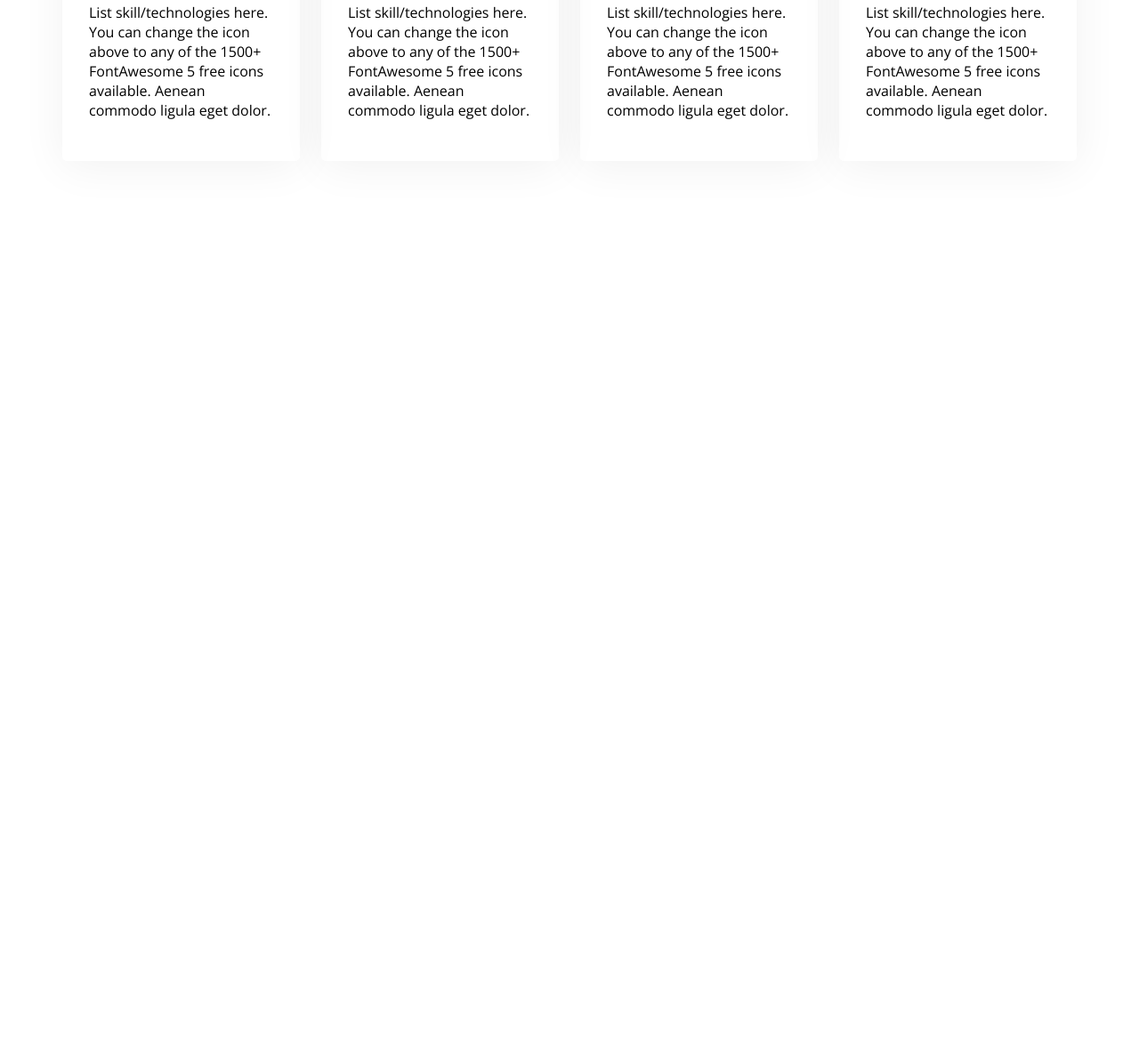
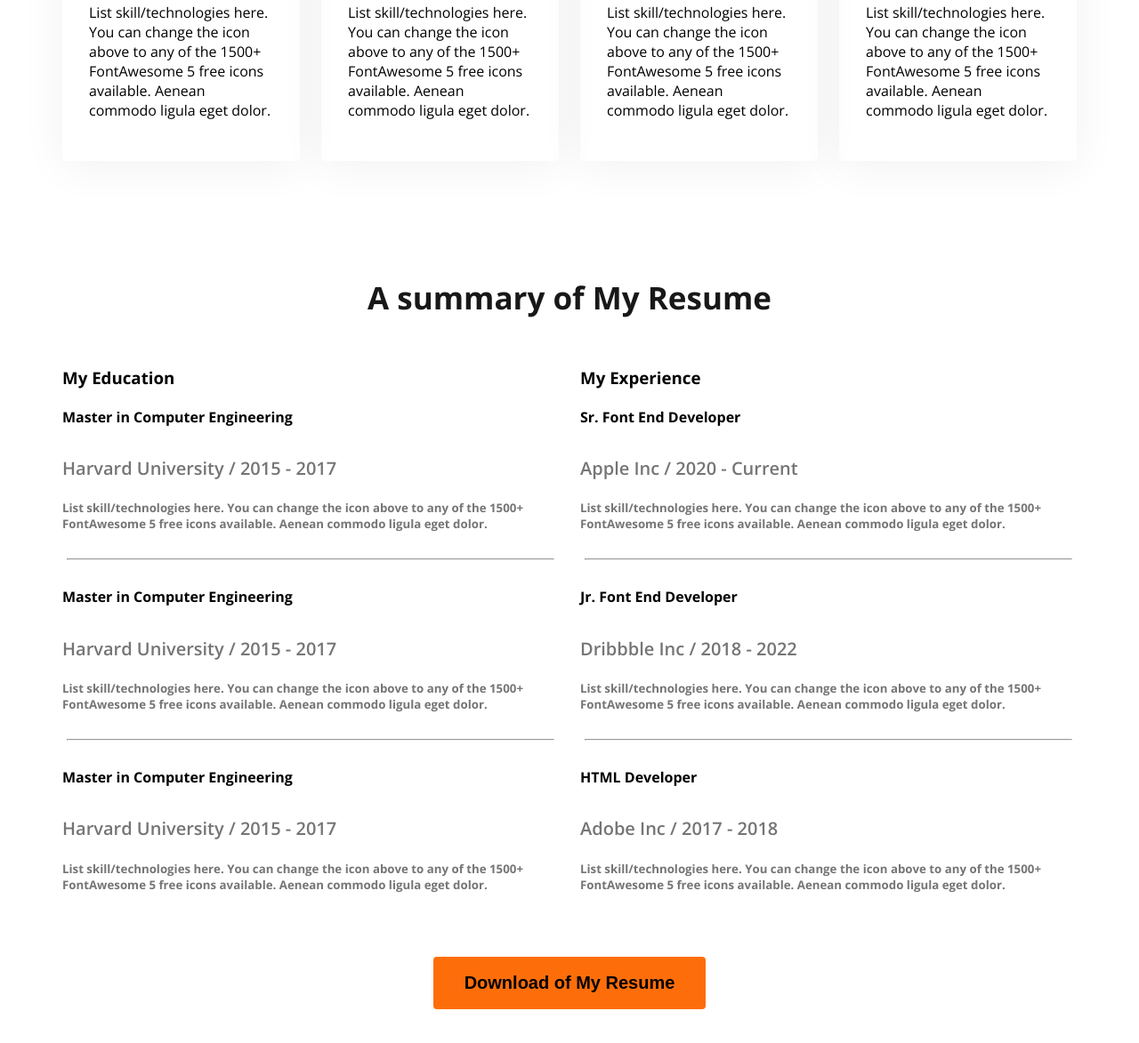
Before and after one commit to Shahinul99/web-dev-portfolio, a plain HTML site: page index.html in a window 1280 px wide. Shown: the part 1922-3095 px from the top of the page at 89% size. Before the commit the page ends 2233 px from the top, so only its background shows below. Drawn offline with nearby package versions, Linux system fonts and the light colour scheme.

Commit message:
added a resume section

```diff
--- a/index.html
+++ b/index.html
@@ -86,9 +86,77 @@
                 </div>
             </div>
         </section>
+        <section class="resume">
+            <h3 class="section-title text-center">A summary of My Resume</h3>
+            <div class="resume-container">
+                <!-- .resume-colum*2>h3.resume-colum-title+.experience*3>h4.experience-title+h5.experience-sub-title+.experience-description -->
+                <div class="resume-colum">
+                    <h3 class="resume-colum-title">My Education</h3>
+                    <div class="experience">
+                        <h4 class="experience-title">Master in Computer Engineering</h4>
+                        <h5 class="experience-sub-title">Harvard University / 2015 - 2017<h5>
+                        <div class="experience-description">List skill/technologies here. You can change the icon above
+                            to any of the 1500+ FontAwesome 5 free icons available. Aenean commodo ligula eget dolor.</div>
+                    </div>
+
+                    <hr>
+
+                    <div class="experience">
+                        <h4 class="experience-title">Master in Computer Engineering</h4>
+                        <h5 class="experience-sub-title">Harvard University / 2015 - 2017<h5>
+                        <div class="experience-description">List skill/technologies here. You can change the icon above
+                            to any of the 1500+ FontAwesome 5 free icons available. Aenean commodo ligula eget dolor.</div>
+                    </div>
+
+                    <hr>
+
+                    <div class="experience">
+                        <h4 class="experience-title">Master in Computer Engineering</h4>
+                        <h5 class="experience-sub-title">Harvard University / 2015 - 2017<h5>
+                        <div class="experience-description">List skill/technologies here. You can change the icon above
+                            to any of the 1500+ FontAwesome 5 free icons available. Aenean commodo ligula eget dolor.</div>
+                    </div>
+                </div>
+
+
+                <div class="resume-colum">
+                    <h3 class="resume-colum-title">My Experience</h3>
+                    <div class="experience">
+                        <h4 class="experience-title">Sr. Font End Developer</h4>
+                        <h5 class="experience-sub-title">Apple Inc / 2020 - Current<h5>
+                        <div class="experience-description">List skill/technologies here. You can change the icon above
+                            to any of the 1500+ FontAwesome 5 free icons available. Aenean commodo ligula eget dolor.</div>
+                    </div>
+
+                    <hr>
+
+                    <div class="experience">
+                        <h4 class="experience-title">Jr. Font End Developer</h4>
+                        <h5 class="experience-sub-title">Dribbble Inc / 2018 - 2022<h5>
+                        <div class="experience-description">List skill/technologies here. You can change the icon above
+                            to any of the 1500+ FontAwesome 5 free icons available. Aenean commodo ligula eget dolor.</div>
+                    </div>
+                    <hr>
+
+                    <div class="experience">
+                        <h4 class="experience-title">HTML Developer</h4>
+                        <h5 class="experience-sub-title">Adobe Inc / 2017 - 2018<h5>
+                        <div class="experience-description">List skill/technologies here. You can change the icon above
+                            to any of the 1500+ FontAwesome 5 free icons available. Aenean commodo ligula eget dolor.</div>
+                    </div>
+
+                </div>
+            </div>
+            <div class="text-center resume-download-cv">
+                <button class="btn-primary">Download of My Resume</button>
+            </div>
+        </section>
     </main>
-    <footer>
-
+    <footer class="secondary-bg">
+        <div class="footer-column">
+            <h3 class="section-title"></h3>
+        </div>
+        <div class="footer-column"></div>
     </footer>
 </body>
 </html>
--- a/style.css
+++ b/style.css
@@ -137,3 +137,27 @@ main section {
     box-shadow: 0px 6px 50px 0px rgba(0, 0, 0, 0.06);
 
 }
+
+/* resume style */
+
+.resume-container {
+    display: flex;
+    gap: 24px;
+}
+.experience-description {
+    color: #757575;
+}
+.experience-sub-title {
+    color: #757575;
+    font-size: 20px;
+    font-weight: 600;
+    margin-bottom: 20px;;
+}
+.resume hr {
+    margin: 30px 5px;
+}
+
+.resume-download-cv {
+    margin-top: 50px;
+
+}
```
